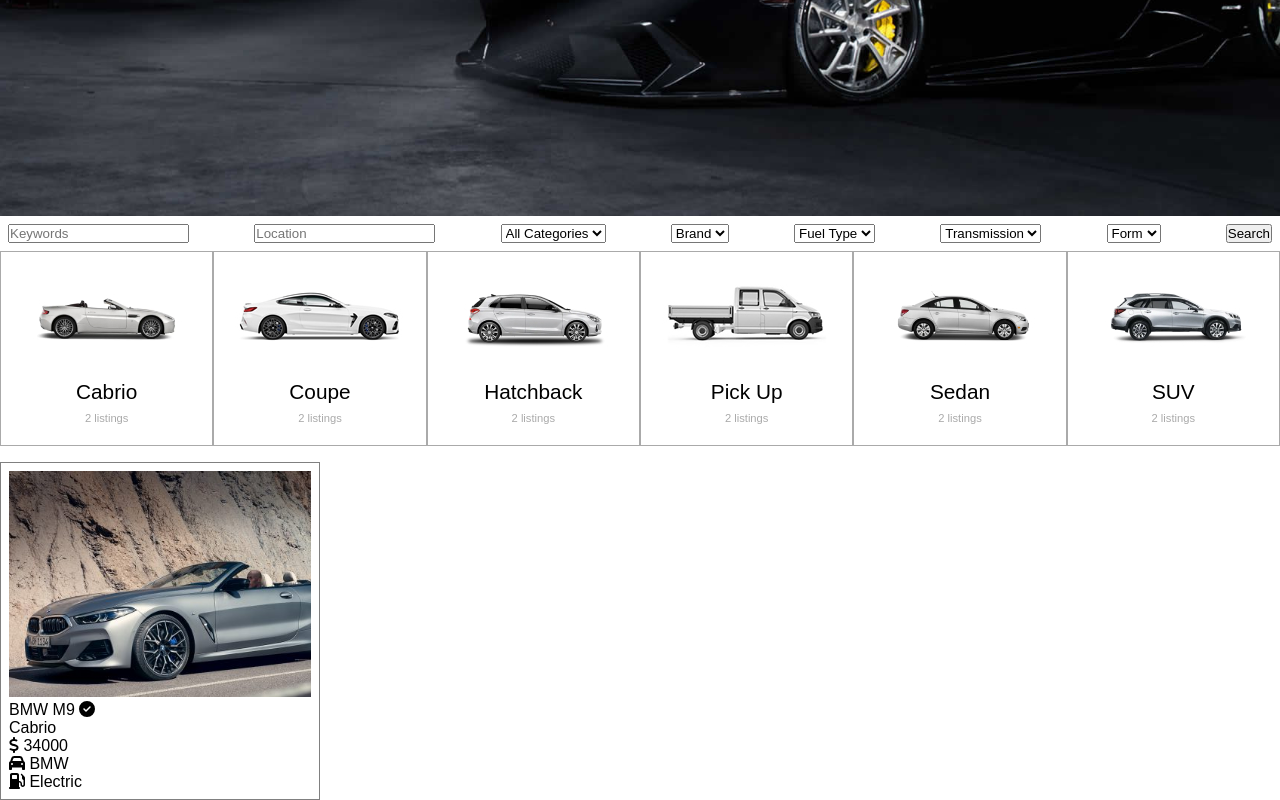
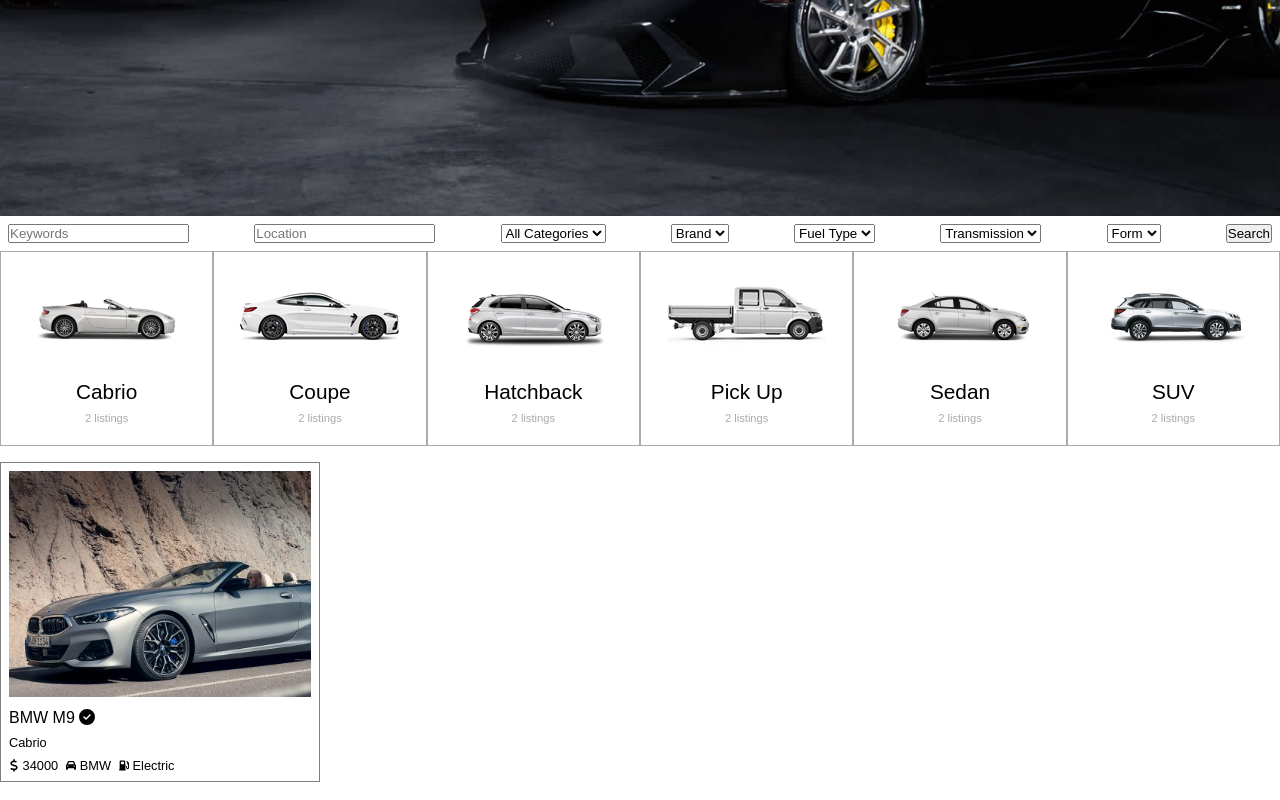
Before and after one commit to Giovanni-Palmitessa/proj-html-vuejs, a Vue app: page / in a window 1280 px wide. Shown: the part 654-1454 px from the top of the page. Built offline with nearby package versions, Linux system fonts and the light colour scheme.

Commit message:
add style to card

```diff
--- a/src/components/BigCard.vue
+++ b/src/components/BigCard.vue
@@ -7,12 +7,18 @@ export default {};
       src="../assets/img/bmw-8-series-convertible-technical-data-sp-desktop-400x300.jpg"
       alt=""
     />
-    <p>BMW M9 <font-awesome-icon icon="fa-solid fa-circle-check" /></p>
-    <p>Cabrio</p>
+    <p>
+      BMW M9 <font-awesome-icon icon="fa-solid fa-circle-check" class="icon" />
+    </p>
+    <p class="carType">Cabrio</p>
     <div class="shop">
-      <p><font-awesome-icon icon="fa-solid fa-dollar-sign" /> 34000</p>
-      <p><font-awesome-icon icon="fa-solid fa-car" /> BMW</p>
-      <p><font-awesome-icon icon="fa-solid fa-gas-pump" /> Electric</p>
+      <p>
+        <font-awesome-icon icon="fa-solid fa-dollar-sign" class="icon" /> 34000
+      </p>
+      <p><font-awesome-icon icon="fa-solid fa-car" class="icon" /> BMW</p>
+      <p>
+        <font-awesome-icon icon="fa-solid fa-gas-pump" class="icon" /> Electric
+      </p>
     </div>
   </div>
 </template>
@@ -24,6 +30,20 @@ export default {};
   border: 1px solid gray;
   img {
     width: 100%;
+    margin-bottom: 8px;
+  }
+  .carType {
+    font-size: 0.8rem;
+    margin-top: 8px;
+  }
+  .shop {
+    display: flex;
+    gap: 0.5rem;
+    font-size: 0.8rem;
+    margin-top: 8px;
+    .icon {
+      width: 10px;
+    }
   }
 }
 </style>
```
